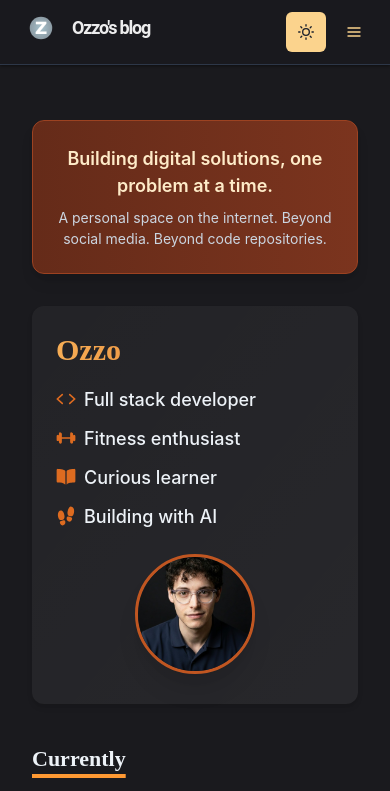
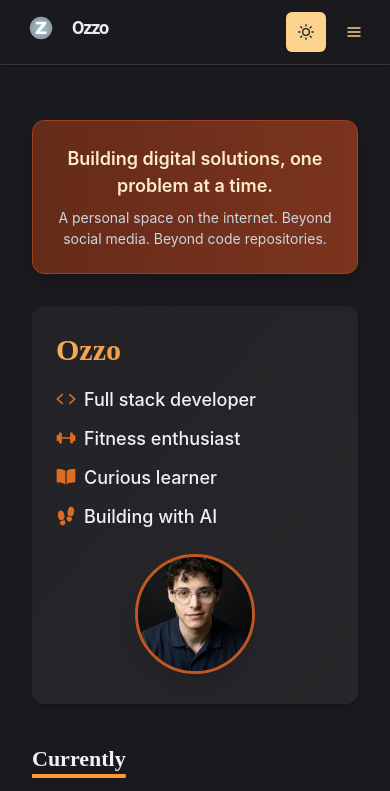
Before and after one commit to ozzgio/portfolio, a Next.js app: page / in a window 390 px wide. Shown: the top 791 px of the page. Built offline with nearby package versions, Linux system fonts and the light colour scheme.

Commit message:
fix: shorten mobile navbar title

```diff
--- a/components/logo.js
+++ b/components/logo.js
@@ -32,8 +32,15 @@ const Logo = () => {
           fontWeight="bold"
           as="span"
           ml={4}
+          fontSize={{ base: "lg", md: "inherit" }}
+          whiteSpace="nowrap"
         >
-          Ozzo&apos;s blog
+          <Text as="span" display={{ base: "none", sm: "inline" }}>
+            Ozzo&apos;s blog
+          </Text>
+          <Text as="span" display={{ base: "inline", sm: "none" }}>
+            Ozzo
+          </Text>
         </Text>
       </LogoBox>
     </Link>
```
